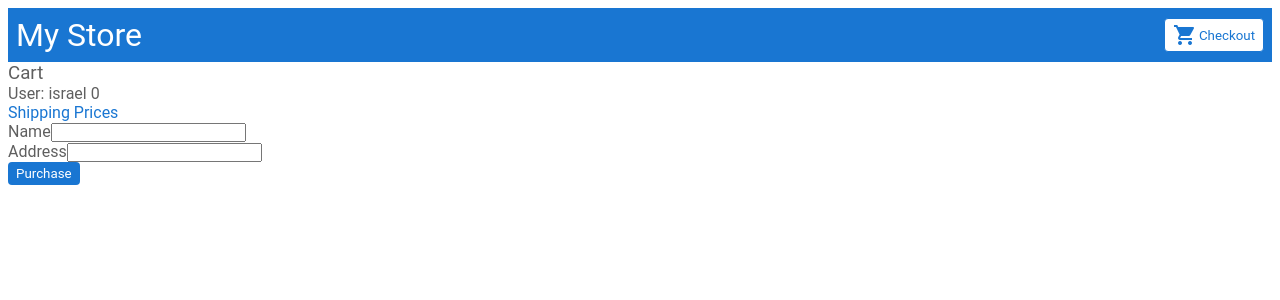
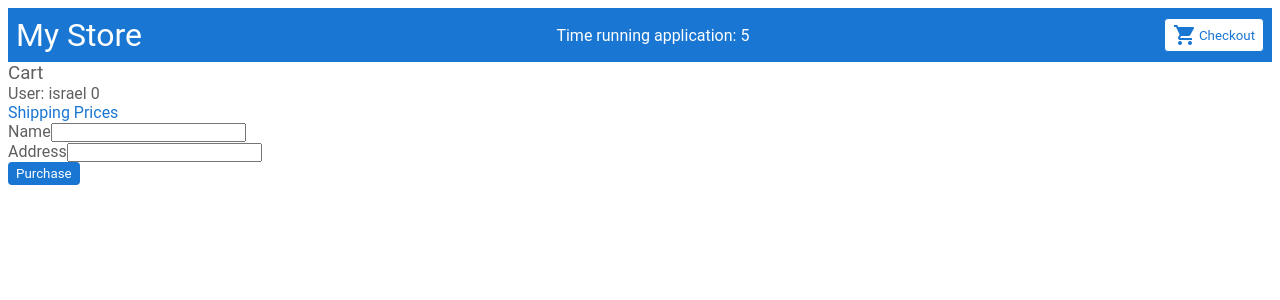
Before and after one commit to israelfcarvalho/my-angular-app, an Angular app: page /cart in a window 1280 px wide. Shown: the top 300 px of the page. Built offline with nearby package versions, Linux system fonts and the light colour scheme.

Commit message:
Add firt version of timer with observer

```diff
--- a/src/app/components/top-bar/top-bar.component.html
+++ b/src/app/components/top-bar/top-bar.component.html
@@ -1,6 +1,8 @@
 <a [routerLink]="['/']">
     <h1>My Store</h1>
 </a>
+
+<div>Time running application: {{timerService.timer | async}}</div>
 
 <app-button
     [icon]="'shopping_cart'"
--- a/src/app/components/top-bar/top-bar.component.scss
+++ b/src/app/components/top-bar/top-bar.component.scss
@@ -10,6 +10,9 @@
 
     background-color: $colors-primary;
 
+    div {
+        color: $colors-white;
+    }
 
     h1 {
         color: $colors-white;
--- /dev/null
+++ b/src/app/services/timer/timer.service.ts
@@ -0,0 +1,39 @@
+import { Injectable } from '@angular/core';
+import { Observable, Observer, Subscription } from 'rxjs';
+
+@Injectable()
+export class TimerService {
+  timer!: Observable<number>
+  private timerSubscription?: Subscription
+
+  constructor() {
+    this.createTimer()
+  }
+
+  private createTimer(){
+    this.timer = new Observable((observer) => {
+      let timePassed = 0
+      observer.next(0)
+      const interval = setInterval(() => {
+        timePassed+=1
+        observer.next(timePassed)
+      }, 1000)
+
+      return {
+        unsubscribe: () => {
+          clearInterval(interval)
+        }
+      }
+    })
+  }
+
+  subscribe(observer: Partial<Observer<number>>){
+    this.timerSubscription = this.timer.subscribe(observer)
+  }
+
+  unsubscribe(){
+    this.timerSubscription?.unsubscribe()
+    this.timerSubscription = undefined
+  }
+
+}
```
Also changed, not shown: src/app/components/top-bar/top-bar.component.ts (+6 -3 lines), 1 other file (tests, documents, lock files or other folders).
